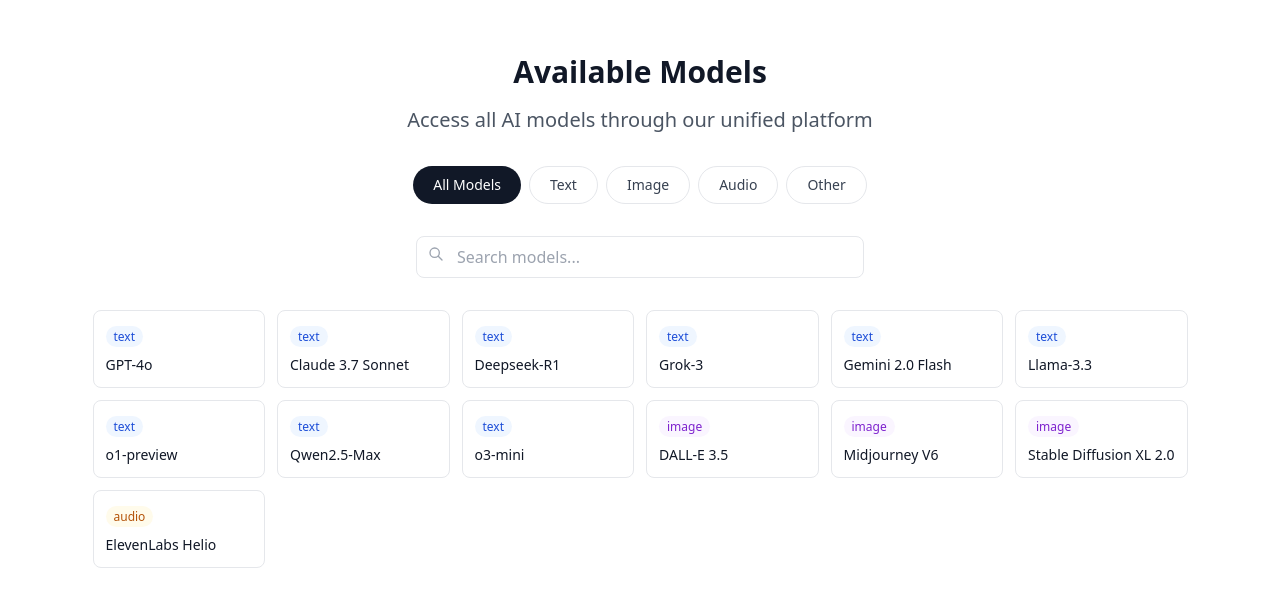
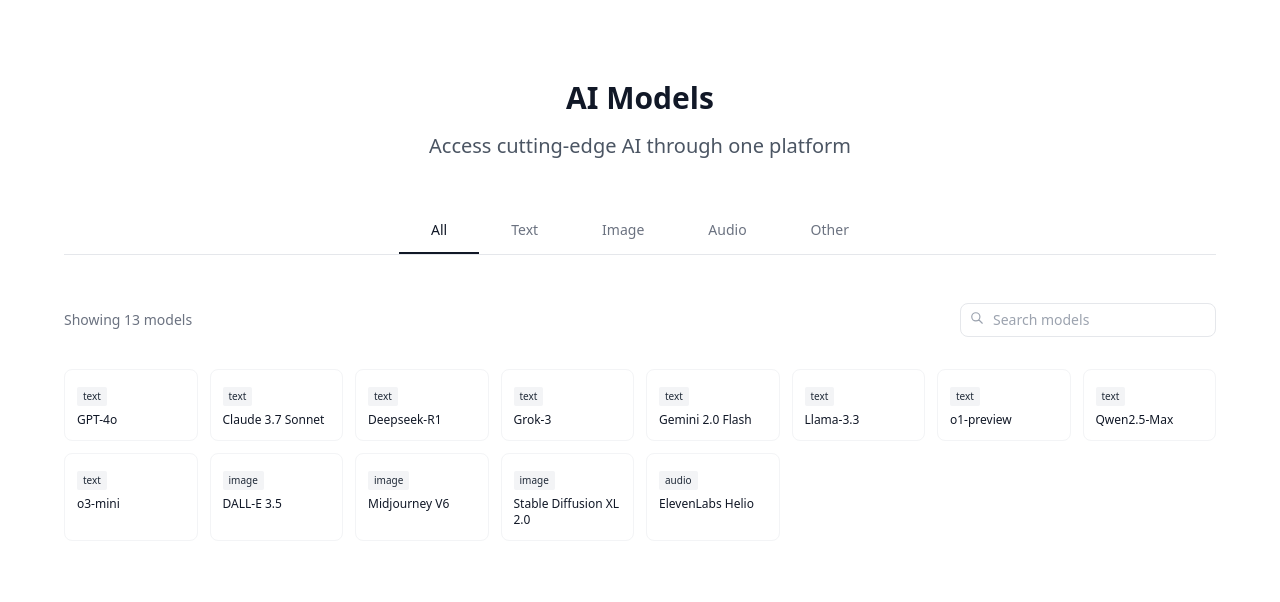
Before and after one commit to mrp3790/drawbridge-landing, a React (Create React App) app: page / in a window 1280 px wide. Shown: the part 1690-2292 px from the top of the page. Built offline with nearby package versions, Linux system fonts and the light colour scheme; the HTML template or start-up script is replaced by a standard one.

Commit message:
Update App.js

```diff
--- a/src/App.js
+++ b/src/App.js
@@ -190,7 +190,7 @@ function App() {
         </div>
       </section>
 
-      <section id="features" className="min-h-screen flex flex-col justify-center py-12 md:py-16 px-2 sm:px-4">
+      <section id="features" className="min-h-screen flex flex-col justify-center py-12 md:py-16 px-2 sm:px-4 border-t border-gray-100">
         <div className="max-w-7xl mx-auto">
           <div className="text-center mb-8 md:mb-16">
             <h2 className="text-2xl md:text-3xl font-bold text-gray-900 mb-2 md:mb-4">Fear of missing out?</h2>
@@ -219,43 +219,46 @@ function App() {
       {/* Models Section */}
       <section id="models" className="min-h-screen flex flex-col justify-center py-12 md:py-16 px-2 sm:px-4 border-t border-gray-100">
         <div className="max-w-7xl mx-auto">
-          <div className="text-center mb-8">
-            <h2 className="text-2xl md:text-3xl font-bold text-gray-900 mb-2 md:mb-4">Available Models</h2>
+          <div className="text-center mb-12">
+            <h2 className="text-2xl md:text-3xl font-bold text-gray-900 mb-2 md:mb-4">AI Models</h2>
             <p className="text-base md:text-xl text-gray-600 max-w-2xl mx-auto">
-              Access all AI models through our unified platform
+              Access cutting-edge AI through one platform
             </p>
           </div>
 
-          {/* Model Category Filter */}
-          <div className="flex flex-wrap justify-center mb-8 gap-2">
+          {/* Category Tabs */}
+          <div className="flex justify-center mb-12 border-b border-gray-200 overflow-x-auto no-scrollbar">
             {['all', 'text', 'image', 'audio', 'other'].map((category) => (
               <button
                 key={category}
-                className={`px-5 py-2 rounded-full text-sm font-medium transition-all ${
+                className={`px-8 py-3 text-sm font-medium transition-all border-b-2 ${
                   modelFilter === category
-                    ? 'bg-gray-900 text-white'
-                    : 'bg-white border border-gray-200 text-gray-700 hover:bg-gray-50'
+                    ? 'border-gray-900 text-gray-900'
+                    : 'border-transparent text-gray-500 hover:text-gray-700'
                 }`}
                 onClick={() => {
                   setModelFilter(category);
                   setCurrentPage(1);
                 }}
               >
-                {category === 'all' ? 'All Models' : category.charAt(0).toUpperCase() + category.slice(1)}
+                {category === 'all' ? 'All' : category.charAt(0).toUpperCase() + category.slice(1)}
               </button>
             ))}
           </div>
 
-          {/* Model Search */}
-          <div className="max-w-md mx-auto mb-8">
-            <div className="relative">
+          {/* Search Row */}
+          <div className="flex items-center justify-between mb-8 max-w-6xl mx-auto">
+            <p className="text-sm text-gray-500">
+              Showing {filteredModels.length} models
+            </p>
+            <div className="relative w-64">
               <input
                 type="text"
-                placeholder="Search models..."
-                className="w-full px-4 py-2 pl-10 rounded-lg border border-gray-200 focus:border-gray-400 focus:outline-none"
+                placeholder="Search models"
+                className="w-full px-3 py-1.5 pl-8 rounded-lg border border-gray-200 focus:border-gray-400 focus:outline-none text-sm"
               />
               <svg
-                className="absolute left-3 top-2.5 w-4 h-4 text-gray-400"
+                className="absolute left-2.5 top-2 w-3.5 h-3.5 text-gray-400"
                 fill="none"
                 stroke="currentColor"
                 viewBox="0 0 24 24"
@@ -266,59 +269,45 @@ function App() {
           </div>
 
           {/* Models Grid */}
-          <div className="grid grid-cols-2 sm:grid-cols-3 md:grid-cols-4 lg:grid-cols-6 gap-3 max-w-6xl mx-auto">
+          <div className="grid grid-cols-2 sm:grid-cols-4 md:grid-cols-6 lg:grid-cols-8 gap-3 max-w-6xl mx-auto">
             {filteredModels
               .slice((currentPage - 1) * modelsPerPage, currentPage * modelsPerPage)
               .map((model, index) => (
               <div
                 key={index}
-                className="bg-white p-3 rounded-lg border border-gray-200 hover:border-gray-300 transition-all"
+                className="bg-white rounded-lg hover:bg-gray-50 transition-all p-3 border border-gray-100"
               >
-                <span className={`text-xs font-medium px-2 py-0.5 rounded-full ${
-                  model.type === 'text' ? 'bg-blue-50 text-blue-700' :
-                  model.type === 'image' ? 'bg-purple-50 text-purple-700' :
-                  model.type === 'audio' ? 'bg-amber-50 text-amber-700' :
-                  'bg-gray-50 text-gray-700'
-                }`}>
-                  {model.type}
-                </span>
-                <h3 className="text-sm font-medium text-gray-900 mt-2">{model.name}</h3>
+                <div className="mb-1.5">
+                  <span className="inline-block text-[10px] font-medium px-1.5 py-0.5 rounded-sm bg-gray-100 text-gray-800">
+                    {model.type}
+                  </span>
+                </div>
+                <h3 className="text-xs font-medium text-gray-900 line-clamp-2">{model.name}</h3>
               </div>
             ))}
           </div>
 
           {/* Pagination */}
           {filteredModels.length > modelsPerPage && (
-            <div className="flex justify-center mt-8">
-              <nav className="inline-flex rounded-md">
+            <div className="flex justify-center mt-10">
+              <div className="inline-flex items-center space-x-1">
                 <button
                   onClick={() => setCurrentPage(Math.max(1, currentPage - 1))}
                   disabled={currentPage === 1}
-                  className={`px-3 py-1 rounded-l-md border ${
+                  className={`p-1.5 rounded-md ${
                     currentPage === 1
-                      ? 'bg-gray-50 text-gray-400 cursor-not-allowed'
-                      : 'bg-white text-gray-700 hover:bg-gray-50'
+                      ? 'text-gray-300 cursor-not-allowed'
+                      : 'text-gray-600 hover:bg-gray-100'
                   }`}
                 >
-                  Previous
+                  <svg className="w-4 h-4" fill="none" stroke="currentColor" viewBox="0 0 24 24">
+                    <path strokeLinecap="round" strokeLinejoin="round" strokeWidth={2} d="M15 19l-7-7 7-7" />
+                  </svg>
                 </button>
 
-                {Array.from(
-                  { length: Math.ceil(filteredModels.length / modelsPerPage) },
-                  (_, i) => i + 1
-                ).map((page) => (
-                  <button
-                    key={page}
-                    onClick={() => setCurrentPage(page)}
-                    className={`px-3 py-1 border-t border-b ${
-                      currentPage === page
-                        ? 'bg-gray-900 text-white'
-                        : 'bg-white text-gray-700 hover:bg-gray-50'
-                    }`}
-                  >
-                    {page}
-                  </button>
-                ))}
+                <span className="text-sm text-gray-600">
+                  Page {currentPage} of {Math.ceil(filteredModels.length / modelsPerPage)}
+                </span>
 
                 <button
                   onClick={() =>
@@ -328,15 +317,17 @@ function App() {
                     ))
                   }
                   disabled={currentPage === Math.ceil(filteredModels.length / modelsPerPage)}
-                  className={`px-3 py-1 rounded-r-md border ${
+                  className={`p-1.5 rounded-md ${
                     currentPage === Math.ceil(filteredModels.length / modelsPerPage)
-                      ? 'bg-gray-50 text-gray-400 cursor-not-allowed'
-                      : 'bg-white text-gray-700 hover:bg-gray-50'
+                      ? 'text-gray-300 cursor-not-allowed'
+                      : 'text-gray-600 hover:bg-gray-100'
                   }`}
                 >
-                  Next
+                  <svg className="w-4 h-4" fill="none" stroke="currentColor" viewBox="0 0 24 24">
+                    <path strokeLinecap="round" strokeLinejoin="round" strokeWidth={2} d="M9 5l7 7-7 7" />
+                  </svg>
                 </button>
-              </nav>
+              </div>
             </div>
           )}
         </div>
```
